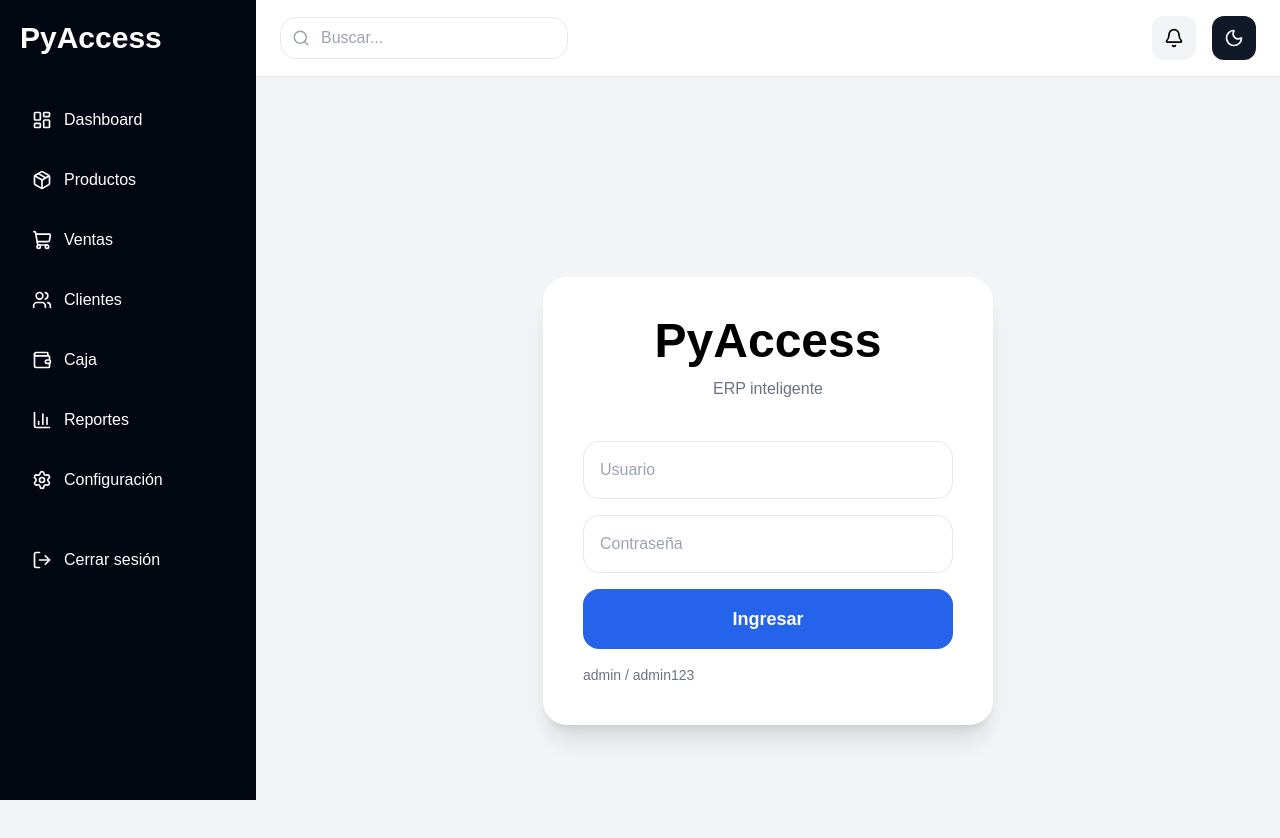
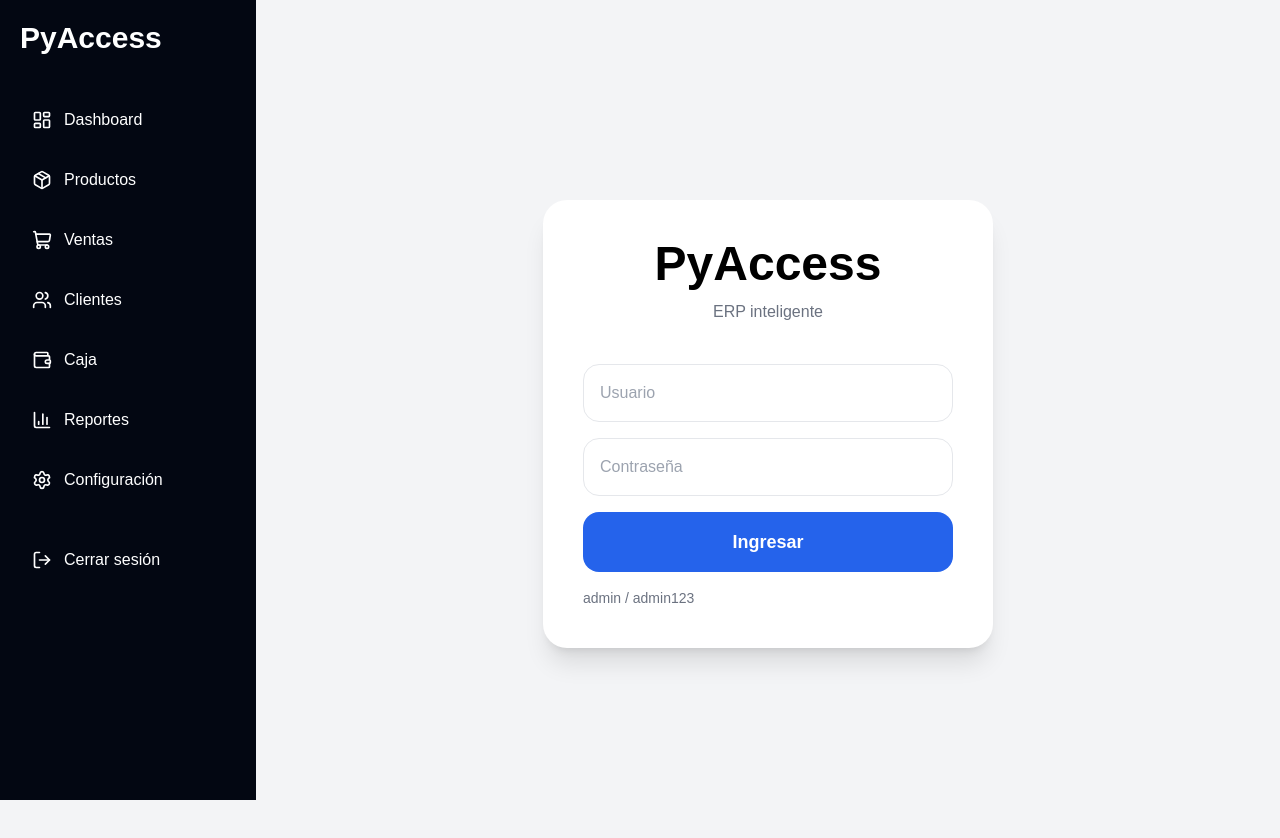
Before and after one commit to fmicheloud62-create/pyaccess-erp, a Next.js app: page / in a window 1280 px wide. Shown: the top 838 px of the page. Built offline with nearby package versions, Linux system fonts and the light colour scheme.

Commit message:
Fix layout

```diff
--- a/src/app/layout.js
+++ b/src/app/layout.js
@@ -2,43 +2,26 @@
 
 import "./globals.css";
 
-import { useState } from "react";
-
-import Sidebar from "../components/layout/Sidebar";
-import Topbar from "../components/layout/Topbar";
+import Sidebar
+from "../components/layout/Sidebar";
 
 export default function RootLayout({
   children,
 }) {
 
-  const [darkMode, setDarkMode] =
-    useState(false);
+  return (
 
-  return (
     <html lang="es">
 
-      <body
-        className={
-          darkMode
-            ? "bg-gray-900 text-white"
-            : "bg-gray-100 text-black"
-        }
-      >
+      <body className="bg-gray-100">
 
         <div className="flex">
 
           <Sidebar />
 
-          <main className="flex-1 min-h-screen">
+          <main className="flex-1 p-6">
 
-            <Topbar
-              darkMode={darkMode}
-              setDarkMode={setDarkMode}
-            />
-
-            <div className="p-6">
-              {children}
-            </div>
+            {children}
 
           </main>
 
```
